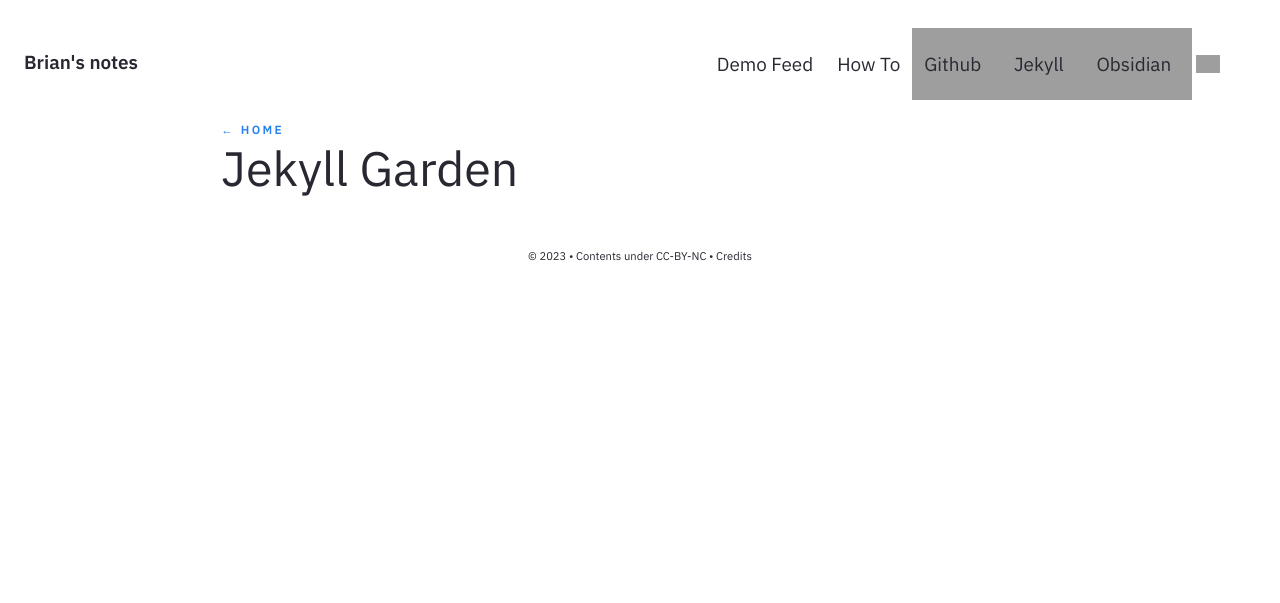
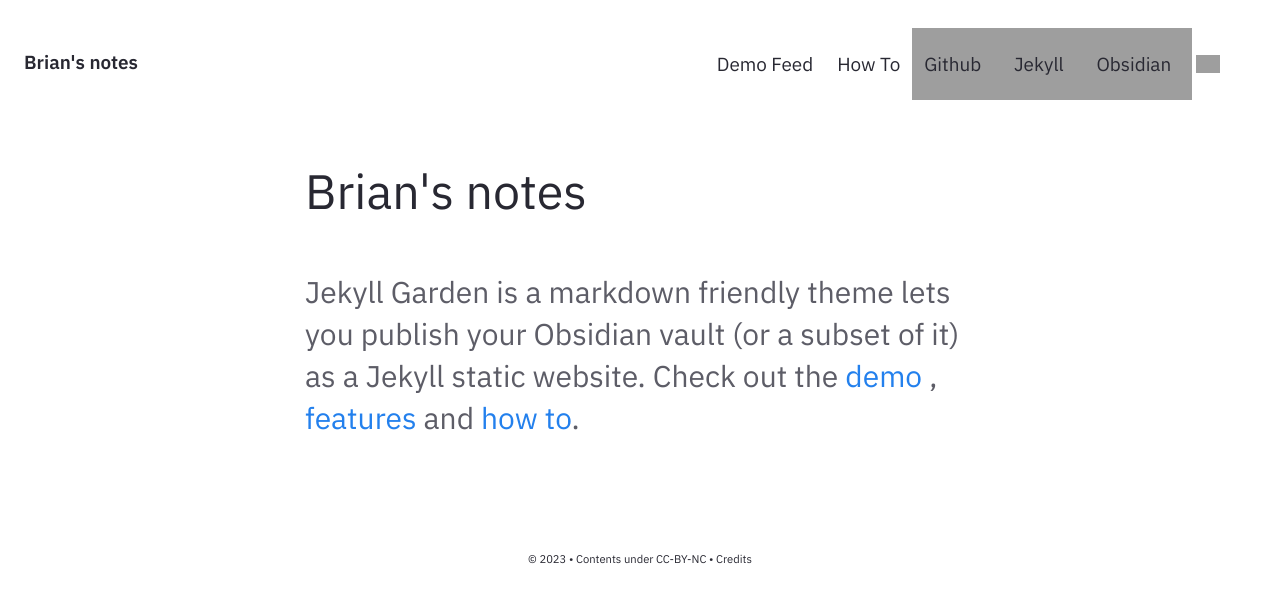
Before and after one commit to hey-brian/hey-brian.github.io, a Jekyll site: the page built from pages/index.md, in a window 1280 px wide. Shown: the top 603 px of the page. Built offline with Jekyll 4.4.1, drawn with Linux system fonts in a browser that asks for light colours; grey boxes are pictures that could not be loaded.

Commit message:
revert homepage enabled option to true

```diff
--- a/_config.yml
+++ b/_config.yml
@@ -52,7 +52,7 @@
 # To enable a homepage, change the value to true and add content to _includes/Homepage.html
 # If enable : false, notes feed will be as homepage.
   homepage:
-    enabled: false ##If you need a homepage, change this to true and edit _includes/Homepage.html
+    enabled: true ##If you need a homepage, change this to true and edit _includes/Homepage.html
 
 encoding: utf-8
 
```
